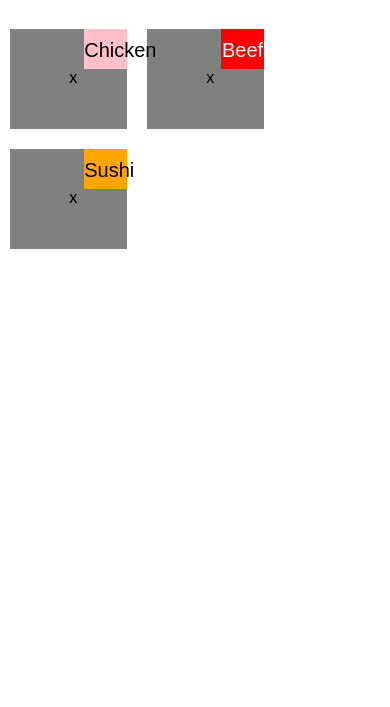
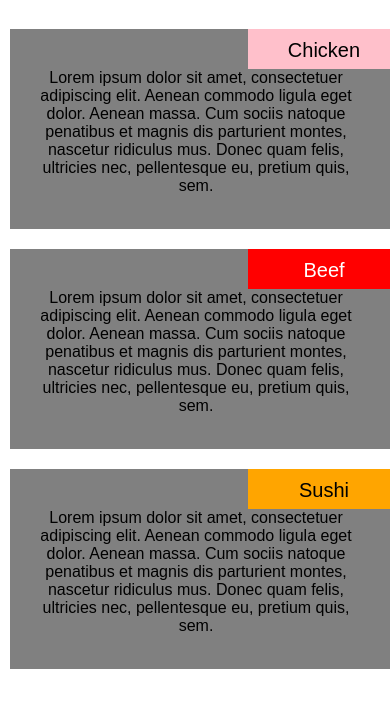
Before and after one commit to Cdjones2005/repo-name, a plain HTML site: page module2-solution/index.html in a window 390 px wide. Shown: the part 61-768 px from the top of the page. Drawn offline with Linux system fonts and the light colour scheme.

Commit message:
final part

```diff
--- a/module2-solution/css/style.css
+++ b/module2-solution/css/style.css
@@ -16,7 +16,7 @@ div {
 	text-align: center;
 	float: left;
 	border: 1px;
-	height: 100px;
+	height: 200px;
 }
 p {
 	box-sizing: border-box;
@@ -57,3 +57,26 @@ section {
 .class3 {
 	background-color: orange;
 }
+@media (max-width: 767px) {
+	div {
+		box-sizing: border-box;
+		background-color: gray;
+		width: 100%;
+		padding-top: 20px;
+		padding-bottom: 10px;
+		padding-left: 10px;
+		margin-bottom: 10px;
+		text-align: center;
+		float: left;
+		border: 1px;
+		height: 200px;
+	}
+}
+@media (min-width: 768px) and (max-width: 991px) {
+	.size1 {
+		width: 47%;
+	}
+	.size2 {
+		width: 100%;
+	}
+}
--- a/module2-solution/index.html
+++ b/module2-solution/index.html
@@ -8,17 +8,17 @@
 </head>
 <body>
 	<h1>Our Menu</h1>
-	<div>
+	<div class="size1">
 		<p class="class1">Chicken</p>
-		<section>x</section>
+		<section>Lorem ipsum dolor sit amet, consectetuer adipiscing elit. Aenean commodo ligula eget dolor. Aenean massa. Cum sociis natoque penatibus et magnis dis parturient montes, nascetur ridiculus mus. Donec quam felis, ultricies nec, pellentesque eu, pretium quis, sem.</section>
 	</div>
-	<div>
+	<div class="size1">
 		<p class="class2">Beef</p>
-		<section>x</section>
+		<section>Lorem ipsum dolor sit amet, consectetuer adipiscing elit. Aenean commodo ligula eget dolor. Aenean massa. Cum sociis natoque penatibus et magnis dis parturient montes, nascetur ridiculus mus. Donec quam felis, ultricies nec, pellentesque eu, pretium quis, sem.</section>
 	</div>
-	<div>
+	<div class="size2">
 		<p class="class3">Sushi</p>
-		<section>x</section>
+		<section>Lorem ipsum dolor sit amet, consectetuer adipiscing elit. Aenean commodo ligula eget dolor. Aenean massa. Cum sociis natoque penatibus et magnis dis parturient montes, nascetur ridiculus mus. Donec quam felis, ultricies nec, pellentesque eu, pretium quis, sem.</section>
 	</div>
 </body>
 </html>
```
